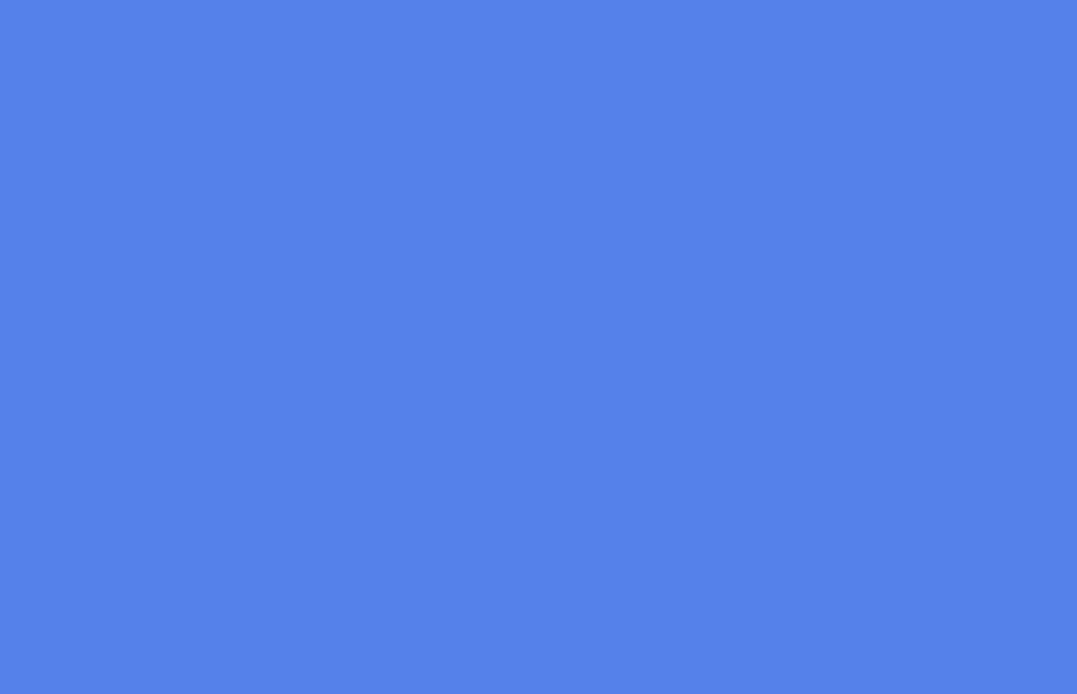
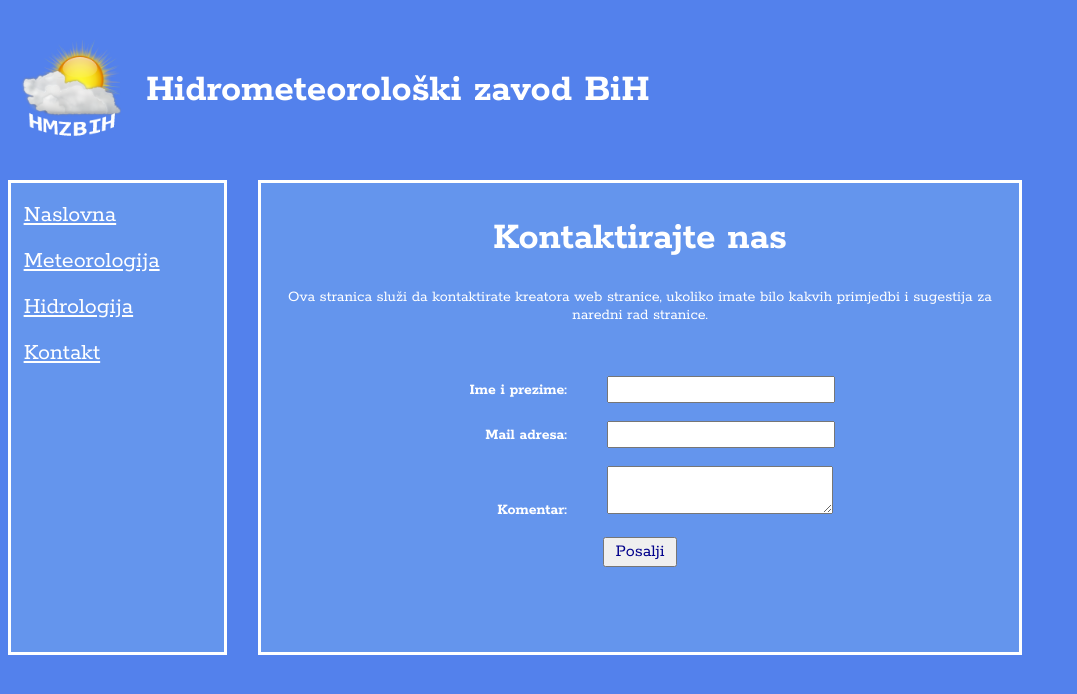
Before and after one commit to WebTehnologijeETF/Vremenska-prognoza, a PHP site: page /Kontakt.html in a window 1280 px wide. Before the commit the part shown is empty. Shown: the top 694 px of the page, without its empty margins (0-1077 px from the left). Run offline with PHP 8.4, Linux system fonts and the light colour scheme.

Commit message:
Kreirana kontakt.html stranica

```diff
--- a/Glavni.css
+++ b/Glavni.css
@@ -45,9 +45,7 @@ img{
     width: 80%;
     background-color: cornflowerblue;
     height: 65%;
-    border-color: white;
-    border-style: solid;
-    border-width: medium;
+    border: medium solid white;
 }
 
 h4{
@@ -65,9 +63,7 @@ h2{
 #novosti{
     width: 50%;
     height: 80%;
-    border-style: solid;
-    border-width: medium;
-    border-color: white;
+    border: medium solid white;
     margin-left: 1%;
     overflow-y: auto;
     min-width: 300px;
@@ -78,9 +74,7 @@ h2{
     width: 15%;
     float: left;
     background-color: cornflowerblue;
-    border-color: white;
-    border-width: medium;
-    border-style: solid;
+    border: medium solid white;
     height: 65%;
     padding-left: 1%;
     min-width: 200px;
@@ -93,9 +87,7 @@ ul {
 }
 
 .listItem{
-    border-style: solid;
-    border-color: white;
-    border-width: medium;
+    border: medium solid white;
     height: 46%;
     margin-top: 1%;
     margin-left: 1%;
@@ -115,6 +107,7 @@ a:hover{
 .naslov{
     text-align: center;
     color: yellow;
+    text-decoration: underline;
     font-weight: bolder;
     font-family: 'Rokkitt', serif;
     font-size: x-large;
@@ -134,9 +127,7 @@ footer p{
 }
 
 #nesto img{
-    border-style: solid;
-    border-width: medium;
-    border-color: white;
+    border: medium solid white;
     width: 100%;
     height: 70%;
     margin-top: 5%;
@@ -163,3 +154,63 @@ p{
     margin-right: 1%;
     margin-top: -1%;
 }
+
+#oNama{
+    margin-left: auto;
+    margin-right: auto;
+    width: 60%;
+    background-color: cornflowerblue;
+    height: 65%;
+    border: medium solid white
+}
+
+fieldset{
+    border-style: none;
+}
+
+#kontaktNaslov{
+    text-align: center;
+    padding: 0%;
+    font-family: 'Rokkitt', serif;
+    font-weight: bold;
+}
+
+label{
+    font-family: 'Rokkitt', serif;
+    color: white;
+    font-weight: bolder;
+    margin-left: 15%;
+    margin-right: 5%;
+    display:inline-block;
+    text-align: right;
+    width: 25%;
+}
+
+textarea{
+    max-height: 60px;
+    max-width: 50%;
+    width: 30%;
+    font-family: 'Rokkitt', serif;
+    color: darkblue;
+    font-size: large;
+}
+
+.unosPodataka{
+    width: 30%;
+    font-family: 'Rokkitt', serif;
+    color: darkblue;
+    font-size: large;
+}
+
+#submitButton{
+    margin-left: 45%;
+    width: 10%;
+    height: 30px;
+    font-family: 'Rokkitt', serif;
+    font-size: large;
+    color: darkblue;
+}
+
+#submitButton:hover{
+    background-color: yellow;
+}
--- a/Kontakt.html
+++ b/Kontakt.html
@@ -4,8 +4,42 @@
     <meta charset="UTF-8">
     <title>Kontakt</title>
     <link rel="stylesheet" href="Glavni.css">
+    <link href='http://fonts.googleapis.com/css?family=Rokkitt:400,700' rel='stylesheet' type='text/css'>
 </head>
 <body>
+<header>
+    <img src="Images/HMZBIH.png" id="logo"> <h1>Hidrometeorološki zavod BiH</h1>
+</header>
+
+<div id="navigateDiv">
+    <nav>
+        <br>
+        <ul>
+            <li><a href="Naslovna.html">Naslovna</a></li>
+            <br>
+            <li><a href="Meteorologija.html">Meteorologija</a></li>
+            <br>
+            <li><a href="Hidrologija.html">Hidrologija</a></li>
+            <br>
+            <li><a href="Kontakt.html">Kontakt</a></li>
+        </ul>
+    </nav>
+</div>
+
+<div id="oNama">
+    <form>
+        <fieldset>
+            <h1 id="kontaktNaslov">Kontaktirajte nas</h1>
+            <p>Ova stranica služi da kontaktirate kreatora web stranice, ukoliko imate bilo kakvih primjedbi i sugestija za naredni rad stranice.</p>
+            <br><br>
+            <label>Ime i prezime: </label> <input type="text" class="unosPodataka"> <br><br>
+            <label>Mail adresa: </label> <input type="text" class="unosPodataka"> <br><br>
+            <label>Komentar: </label> <textarea id="komentar"></textarea> <br><br>
+            <input type="submit" value="Posalji" id="submitButton">
+        </fieldset>
+    </form>
+
+</div>
 
 </body>
 </html>
```
